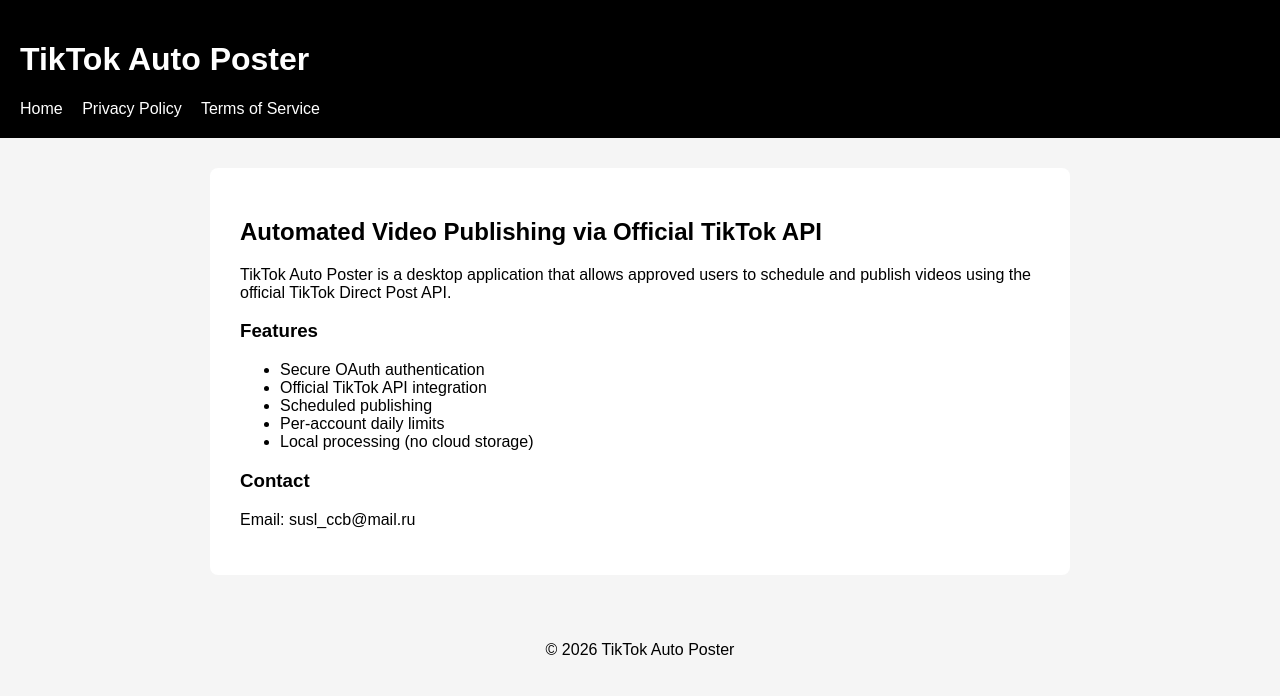
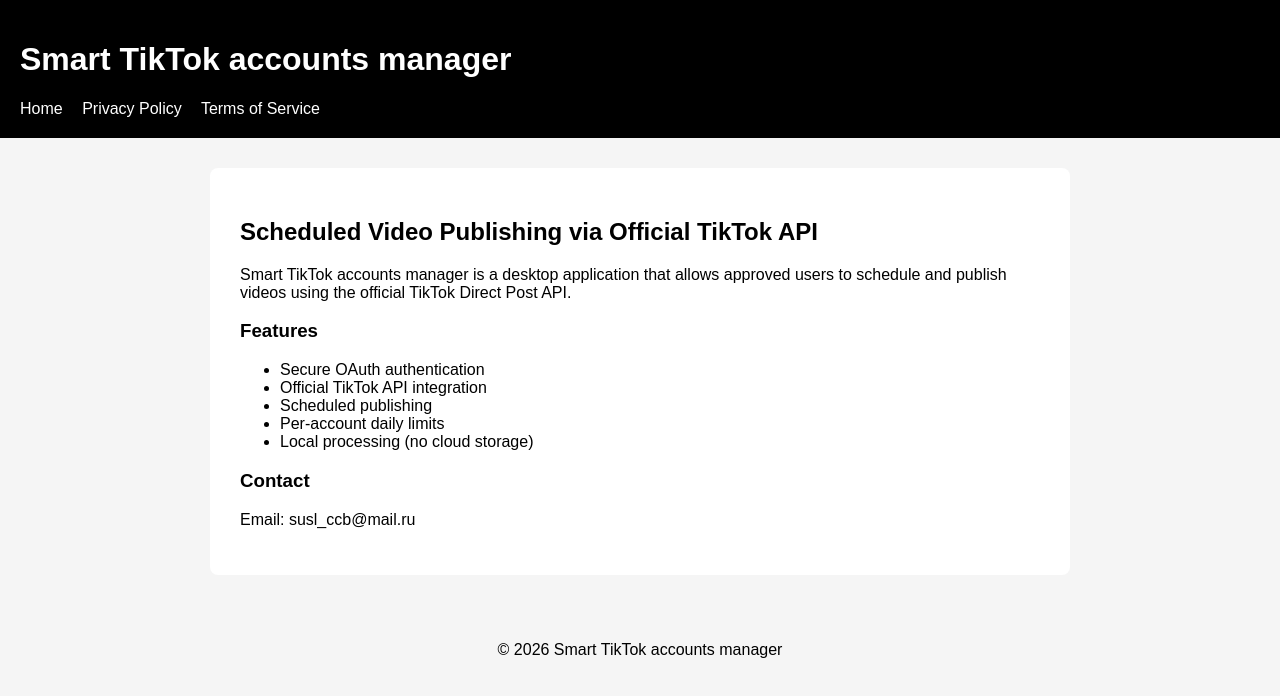
Before and after one commit to serjk07/serjk07.github.io, a plain HTML site: page index.html in a window 1280 px wide. Drawn offline with Linux system fonts and the light colour scheme.

Commit message:
Update index.html

```diff
--- a/index.html
+++ b/index.html
@@ -2,12 +2,12 @@
 <html>
 <head>
     <meta charset="UTF-8">
-    <title>TikTok Auto Poster</title>
+    <title>Smart TikTok accounts manager</title>
     <link rel="stylesheet" href="style.css">
 </head>
 <body>
     <header>
-        <h1>TikTok Auto Poster</h1>
+        <h1>Smart TikTok accounts manager</h1>
         <nav>
             <a href="index.html">Home</a>
             <a href="privacy.html">Privacy Policy</a>
@@ -16,9 +16,9 @@
     </header>
 
     <main>
-        <h2>Automated Video Publishing via Official TikTok API</h2>
+        <h2>Scheduled Video Publishing via Official TikTok API</h2>
         <p>
-            TikTok Auto Poster is a desktop application that allows approved users
+            Smart TikTok accounts manager is a desktop application that allows approved users
             to schedule and publish videos using the official TikTok Direct Post API.
         </p>
 
@@ -36,7 +36,7 @@
     </main>
 
     <footer>
-        <p>© 2026 TikTok Auto Poster</p>
+        <p>© 2026 Smart TikTok accounts manager</p>
     </footer>
 </body>
 </html>
```
